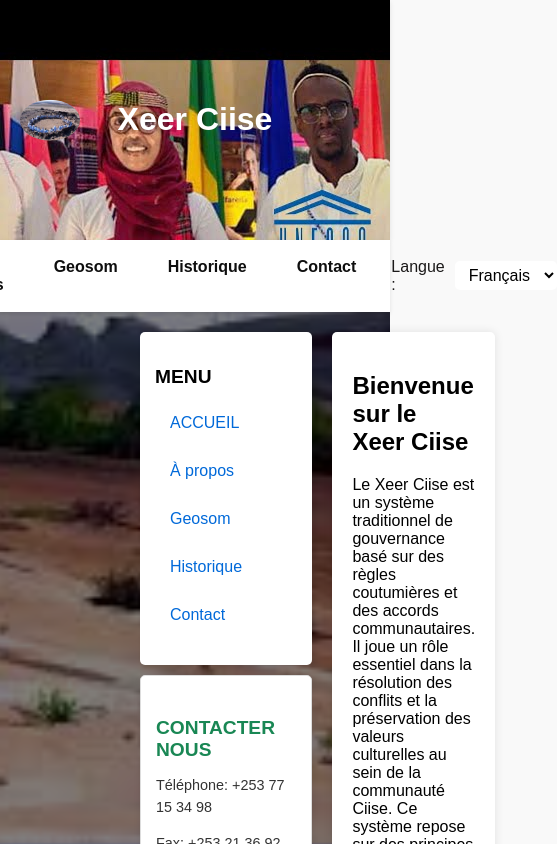
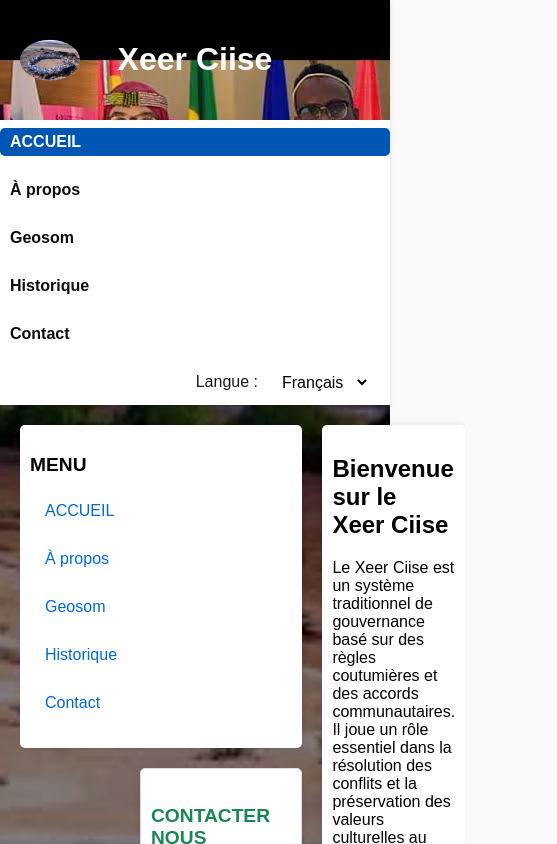
Before and after one commit to Mahamoud-Bouraleh/XeerCiise, a React (Create React App) app: page / in a window 390 px wide. Shown: the top 844 px of the page, 557 px wide, since content can reach past the window. Built offline with nearby package versions, Linux system fonts and the light colour scheme.

Commit message:
changement

```diff
--- a/src/App.css
+++ b/src/App.css
@@ -200,3 +200,65 @@ body {
   outline: none;
   box-shadow: 0 0 5px rgba(0, 0, 0, 0.2);
 }
+
+/* Responsive Design */
+@media (max-width: 1024px) {
+  .app-header {
+    padding: 40px;
+    flex-direction: column;
+  }
+
+  .main-nav {
+    flex-wrap: wrap;
+  }
+
+  .sidebar-menu {
+    flex: 1 1 100%;
+    margin-left: 0;
+    margin-bottom: 20px;
+  }
+
+  .main-content {
+    margin-right: 0;
+  }
+}
+
+@media (max-width: 768px) {
+  .app-header {
+    text-align: center;
+  }
+
+  .main-nav {
+    flex-direction: column;
+  }
+
+  .sidebar-menu {
+    flex: 1 1 100%;
+  }
+
+  .main-content {
+    flex: 1 1 100%;
+  }
+}
+
+@media (max-width: 480px) {
+  .app-header {
+    padding: 20px;
+  }
+
+  .main-nav a {
+    padding: 5px 10px;
+  }
+
+  .sidebar-menu {
+    padding: 10px;
+  }
+
+  .main-content {
+    padding: 10px;
+  }
+
+  .contact-bar {
+    padding: 10px;
+  }
+}
```
